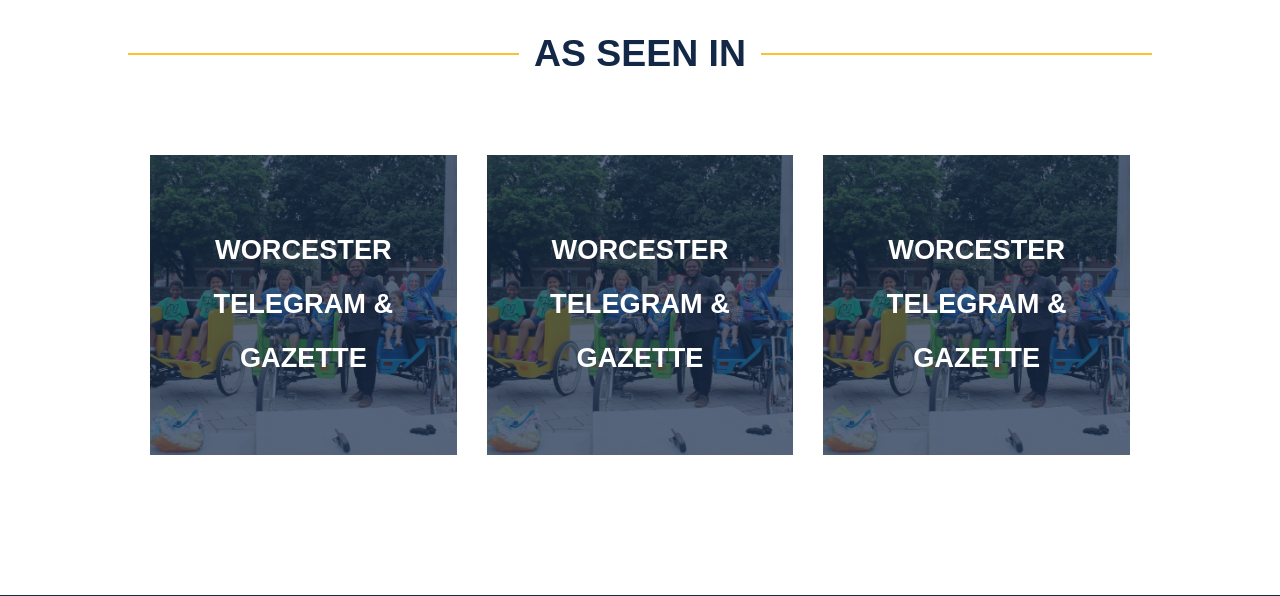
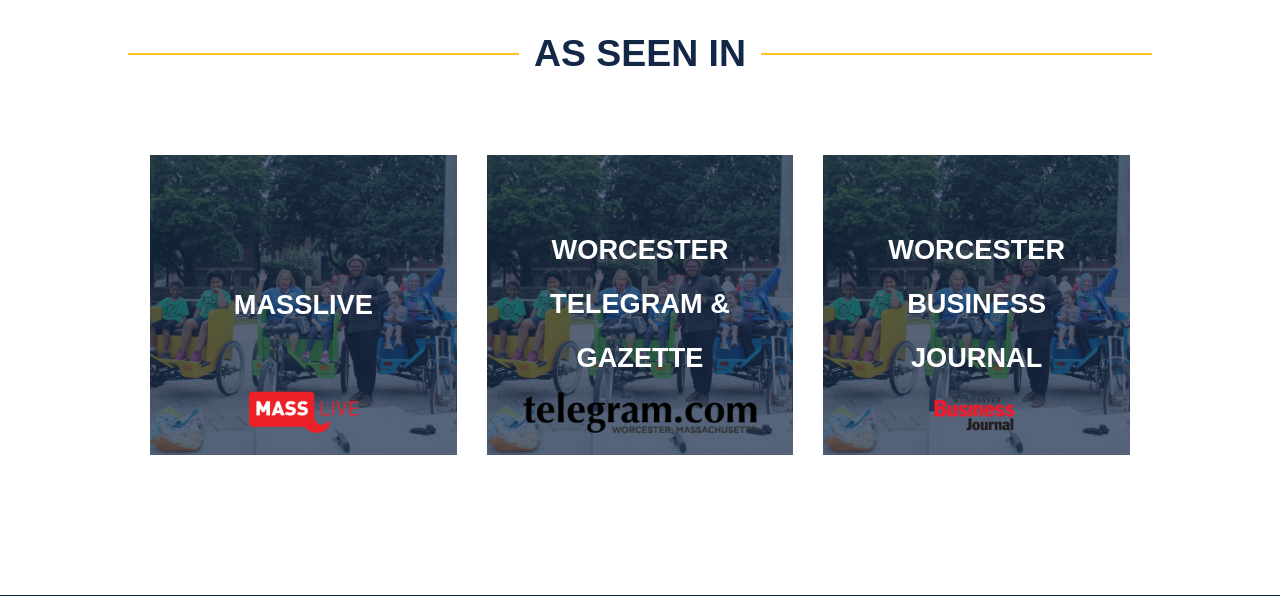
Before and after one commit to jbdano/woorides, a PHP site: page / in a window 1280 px wide. Shown: the part 4063-4659 px from the top of the page. Run offline with PHP 8.4, Linux system fonts and the light colour scheme; some libraries are stand-ins or nearby versions; some web fonts are replaced.

Commit message:
linked press articles to "as seen in" section

```diff
--- a/Assets/css/custom.css
+++ b/Assets/css/custom.css
@@ -1054,6 +1054,15 @@ body {
   line-height: 2; }
 
 /* line 56, C:/Bitnami/wampstack-7.0.30-1/apache2/htdocs/woorides/Assets/css/scss/home/_press.scss */
+img.asi-src-logo {
+  position: absolute;
+  bottom: 5px;
+  left: 50%;
+  transform: translateX(-50%);
+  height: 75px;
+  width: auto; }
+
+/* line 65, C:/Bitnami/wampstack-7.0.30-1/apache2/htdocs/woorides/Assets/css/scss/home/_press.scss */
 .asi-item a:hover .asi-img:before {
   background-color: rgba(185, 226, 223, 0.6);
   transition: all 0.2s ease-out; }
--- a/Assets/css/scss/home/_press.scss
+++ b/Assets/css/scss/home/_press.scss
@@ -53,6 +53,15 @@
 	line-height: 2;
 }
 
+img.asi-src-logo {
+	position: absolute;
+	bottom: 5px;
+	left: 50%;
+	transform: translateX(-50%);
+	height: 75px;
+	width: auto;
+}
+
 .asi-item a:hover .asi-img:before {
 	background-color: rgba(185, 226, 223, 0.6);
 	transition: all 0.2s ease-out
--- a/index.html
+++ b/index.html
@@ -484,24 +484,27 @@
 			<h2 class="revRul-title ruler-break-title">AS SEEN IN</h2>
 		</div>
 		<div id="asi-grid">
-			<div class="asi-item">
-				<a href="#">
+			<div class="asi-item asi-img-masslive">
+				<a href="https://www.masslive.com/news/worcester/index.ssf/2017/07/woorides_is_worcesters_new_ped.html" target="_blank">
 					<div class="asi-img">
-						<h4 class="asi-text-overlay">WORCESTER<br>TELEGRAM & GAZETTE</h4>
+						<h4 class="asi-text-overlay">MASSLIVE</h4>
+						<img class="asi-src-logo asi-src-logo-masslive" src="Assets/img/masslive-logo.png">
 					</div>
 				</a>
 			</div>
-			<div class="asi-item">
-				<a href="#">
+			<div class="asi-item asi-img-wtg">
+				<a href="http://www.telegram.com/news/20170725/pedicabs-add-to-worcester-transportation-mix" target="_blank">
 					<div class="asi-img">
 						<h4 class="asi-text-overlay">WORCESTER<br>TELEGRAM & GAZETTE</h4>
+						<img class="asi-src-logo asi-src-logo-masslive" src="Assets/img/wtg-logo.png">
 					</div>
 				</a>
 			</div>
-			<div class="asi-item">
-				<a href="#">
-					<div class="asi-img">
-						<h4 class="asi-text-overlay">WORCESTER<br>TELEGRAM & GAZETTE</h4>
+			<div class="asi-item asi-img-wbj">
+				<a href="http://www.wbjournal.com/article/20170707/NEWS01/170709979/new-pedicab-service-in-worcester" target="_blank">
+					<div class="asi-img asi-img-masslive">
+						<h4 class="asi-text-overlay">WORCESTER<br>BUSINESS JOURNAL</h4>
+						<img class="asi-src-logo asi-src-logo-masslive" src="Assets/img/wbj-logo.jpg">
 					</div>
 				</a>
 			</div>
```
Also changed, not shown: Assets/img/masslive-logo.png (added), Assets/img/wbj-logo.jpg (added), Assets/img/wtg-logo.png (added), 1 other file.
